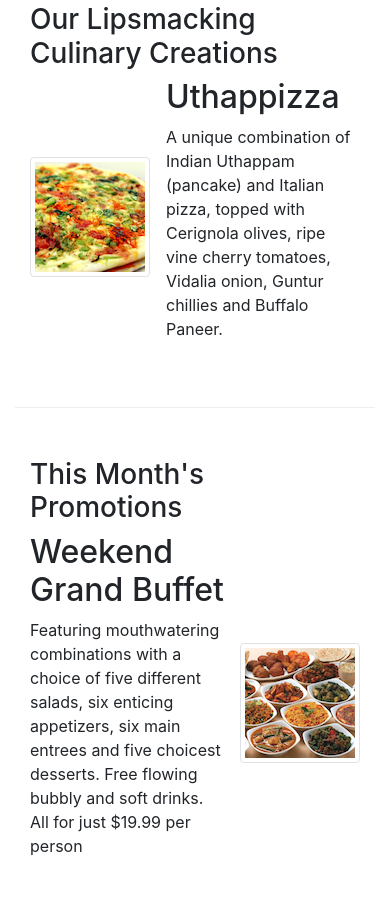
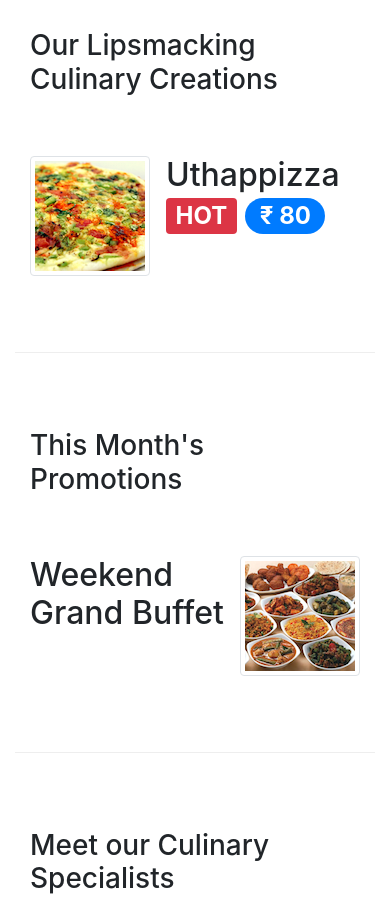
Before and after one commit to mr0a/Front-End-Web-UI-Frameworks-and-Tools-Bootstrap-4, a website: page index.html in a window 390 px wide. Shown: the part 624-1523 px from the top of the page. Drawn offline with nearby package versions, Linux system fonts and the light colour scheme.

Commit message:
Alerts and Badges

```diff
--- a/index.html
+++ b/index.html
@@ -58,8 +58,13 @@
                 <div class="media">
                     <img src="img/uthappizza.png" alt="uthappizza" class="d-flex mr-3 img-thumbnail align-self-center">
                     <div class="media-body">
-                        <h2 class="mt-0">Uthappizza</h2>
-                        <p>A unique combination of Indian Uthappam (pancake) and Italian pizza, topped with Cerignola olives, ripe vine cherry tomatoes, Vidalia onion, Guntur chillies and Buffalo Paneer.</p>
+                        <h2 class="mt-0">Uthappizza
+                            <span class="badge badge-danger">HOT</span>
+                            <span class="badge badge-pill badge-primary">
+                                &#8377; 80
+                            </span>
+                        </h2>
+                        <p class="d-none d-sm-block">A unique combination of Indian Uthappam (pancake) and Italian pizza, topped with Cerignola olives, ripe vine cherry tomatoes, Vidalia onion, Guntur chillies and Buffalo Paneer.</p>
                     </div>
                 </div>
             </div>
@@ -74,7 +79,7 @@
                 <div class="media">
                     <div class="media-body">
                         <h2>Weekend Grand Buffet</h2>
-                        <p>Featuring mouthwatering combinations with a choice of five different salads, six enticing appetizers, six main entrees and five choicest desserts. Free flowing bubbly and soft drinks. All for just $19.99 per person </p>
+                        <p class="d-none d-sm-block">Featuring mouthwatering combinations with a choice of five different salads, six enticing appetizers, six main entrees and five choicest desserts. Free flowing bubbly and soft drinks. All for just $19.99 per person </p>
                     </div>
                     <img src="img/buffet.png" alt="buffet" class="d-flex img-thumbnail align-self-center ml-3">
                 </div>
@@ -91,7 +96,7 @@
                     <div class="media-body">
                         <h2>Alberto Somayya</h2>
                         <h4>Executive Chef</h4>
-                        <p>Award winning three-star Michelin chef with wide International experience having worked closely with whos-who in the culinary world, he specializes in creating mouthwatering Indo-Italian fusion experiences. </p>
+                        <p class="d-none d-sm-block">Award winning three-star Michelin chef with wide International experience having worked closely with whos-who in the culinary world, he specializes in creating mouthwatering Indo-Italian fusion experiences. </p>
                     </div>
                 </div>
             </div>
```
